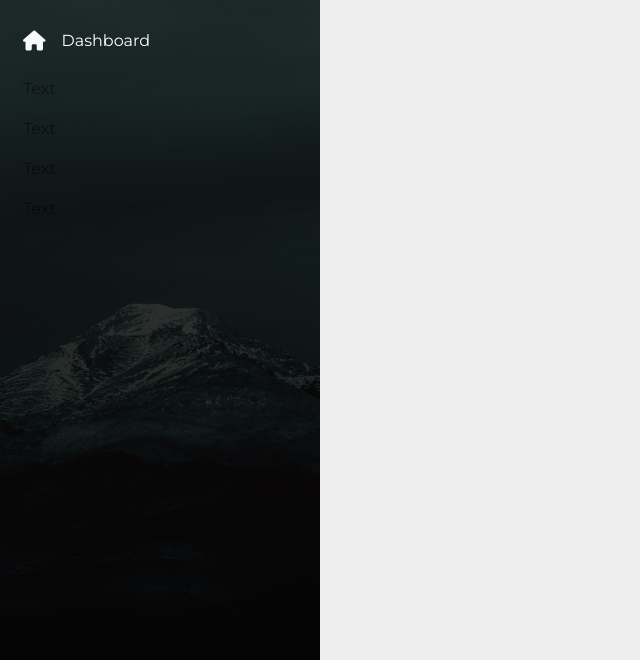
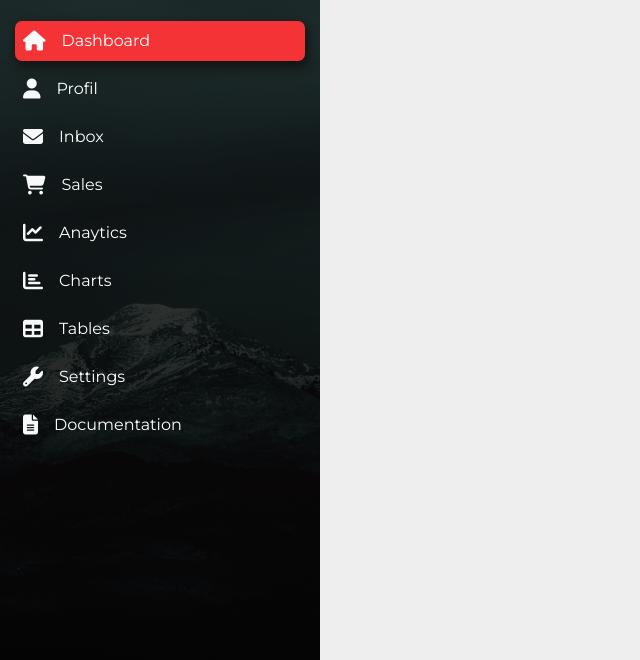
Before and after one commit to neki88/Admin-Dashboard, a plain HTML site: page index.html in a window 1280 px wide. Shown: the part 140-800 px from the top of the page, without its empty margins (0-640 px from the left). Drawn offline with nearby package versions, Linux system fonts and the light colour scheme.

Commit message:
sidebar finish

```diff
--- a/index.html
+++ b/index.html
@@ -32,11 +32,16 @@
                     <a href="#" class="text-white">Marija Stajic</a>
                   </div>
                   <ul class="navbar-nav flex-column mt-4">
-                      <li class="nav-item"><a href="#" class="nav-link text-white p3 mb-2"><i class="fas fa-home fa-lg mr-3 text-light"></i>Dashboard</a></li>
-                      <li class="nav-item"><a href="#" class="nav-link">Text</a></li>
-                      <li class="nav-item"><a href="#" class="nav-link">Text</a></li>
-                      <li class="nav-item"><a href="#" class="nav-link">Text</a></li>
-                      <li class="nav-item"><a href="#" class="nav-link">Text</a></li>
+                      <li class="nav-item"><a href="#" class="nav-link text-white p3 mb-2 current"><i class="fas fa-home fa-lg mr-3 text-light"></i>Dashboard</a></li>
+                      <li class="nav-item"><a href="#" class="nav-link text-white p3 mb-2 sidebar-link"><i class="fas fa-user fa-lg mr-3 text-light"></i>Profil</a></li>
+                      <li class="nav-item"><a href="#" class="nav-link text-white p3 mb-2 sidebar-link"><i class="fas fa-envelope fa-lg mr-3 text-light"></i>Inbox</a></li>
+                      <li class="nav-item"><a href="#" class="nav-link text-white p3 mb-2 sidebar-link"><i class="fas fa-shopping-cart fa-lg mr-3 text-light"></i>Sales</a></li>
+                      <li class="nav-item"><a href="#" class="nav-link text-white p3 mb-2 sidebar-link"><i class="fas fa-chart-line fa-lg mr-3 text-light"></i>Anaytics</a></li>
+                      <li class="nav-item"><a href="#" class="nav-link text-white p3 mb-2 sidebar-link"><i class="fas fa-chart-bar fa-lg mr-3 text-light"></i>Charts</a></li>
+                      <li class="nav-item"><a href="#" class="nav-link text-white p3 mb-2 sidebar-link"><i class="fas fa-table fa-lg mr-3 text-light"></i>Tables</a></li>
+                      <li class="nav-item"><a href="#" class="nav-link text-white p3 mb-2 sidebar-link"><i class="fas fa-wrench fa-lg mr-3 text-light"></i>Settings</a></li>
+                      <li class="nav-item"><a href="#" class="nav-link text-white p3 mb-2 sidebar-link"><i class="fas fa-file-alt fa-lg mr-3 text-light"></i>Documentation</a></li>
+
 
                   </ul>
               </div>
--- a/styles.css
+++ b/styles.css
@@ -16,3 +16,24 @@ body {
 .bottom-border {
     border-bottom: 1px groove #eee;
 }
+.sidebar-link {
+    transition: all .4s;
+}
+.sidebar-link:hover {
+    background-color: #444;
+    border-radius: 5px;
+}
+
+.current {
+    background-color: #f43336;
+    border-radius: 7px;
+    box-shadow: 2px 5px 10px #111;
+    transition: all .3s;
+}
+
+.current:hover {
+    background-color: #f66436;
+    border-radius: 7px;
+    box-shadow: 2px 5px 20px #111;
+    transform: translateY(-1px);
+}
```
